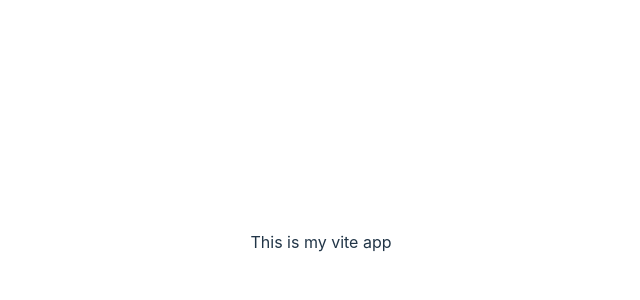
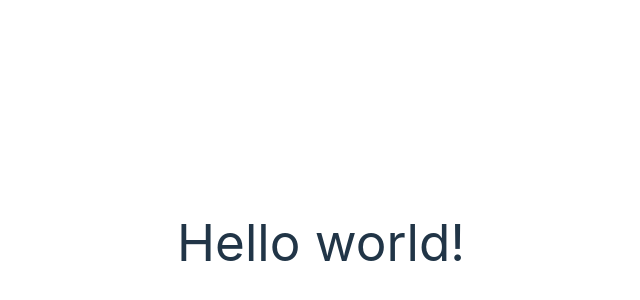
Before and after one commit to faculedesma/mozio-challenge, a React (Vite) app: page / in a window 1280 px wide. Shown: the part 158-458 px from the top of the page, without its empty margins (319-959 px from the left). Built offline with nearby package versions, Linux system fonts and the light colour scheme.

Commit message:
feat: add tailwindcss

```diff
--- a/package.json
+++ b/package.json
@@ -22,6 +22,7 @@
     "eslint": "^8.44.0",
     "eslint-plugin-react-hooks": "^4.6.0",
     "eslint-plugin-react-refresh": "^0.4.1",
+    "tailwindcss": "^3.3.2",
     "typescript": "^5.0.2",
     "vite": "^4.4.0"
   }
--- a/src/App.tsx
+++ b/src/App.tsx
@@ -1,7 +1,7 @@
 import "./app.css";
 
 function App() {
-  return <p>This is my vite app</p>;
+  return <h1 className="text-3xl font-bold underline">Hello world!</h1>;
 }
 
 export default App;
--- a/src/index.css
+++ b/src/index.css
@@ -1,3 +1,7 @@
+@tailwind base;
+@tailwind components;
+@tailwind utilities;
+
 :root {
   font-family: Inter, system-ui, Avenir, Helvetica, Arial, sans-serif;
   line-height: 1.5;
--- /dev/null
+++ b/tailwind.config.js
@@ -0,0 +1,8 @@
+/** @type {import('tailwindcss').Config} */
+export default {
+  content: [],
+  theme: {
+    extend: {},
+  },
+  plugins: [],
+}
```
